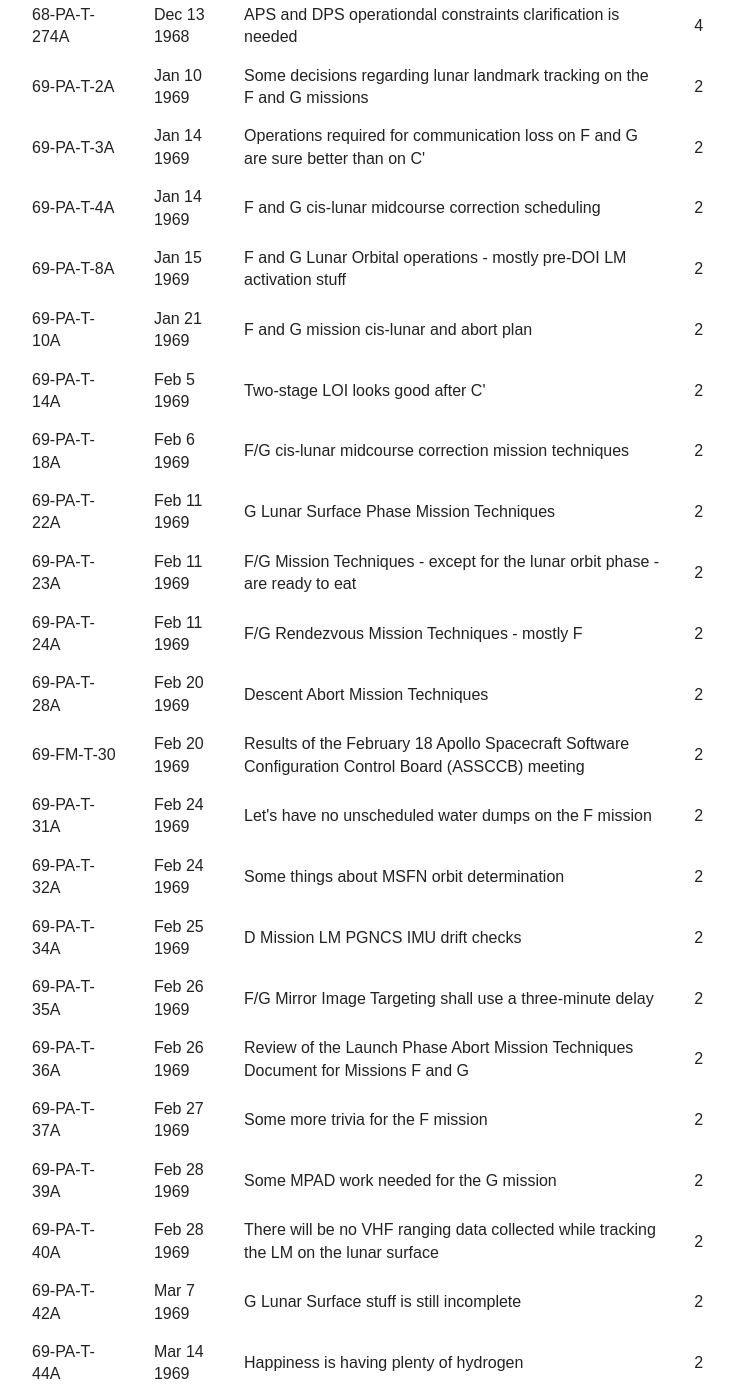
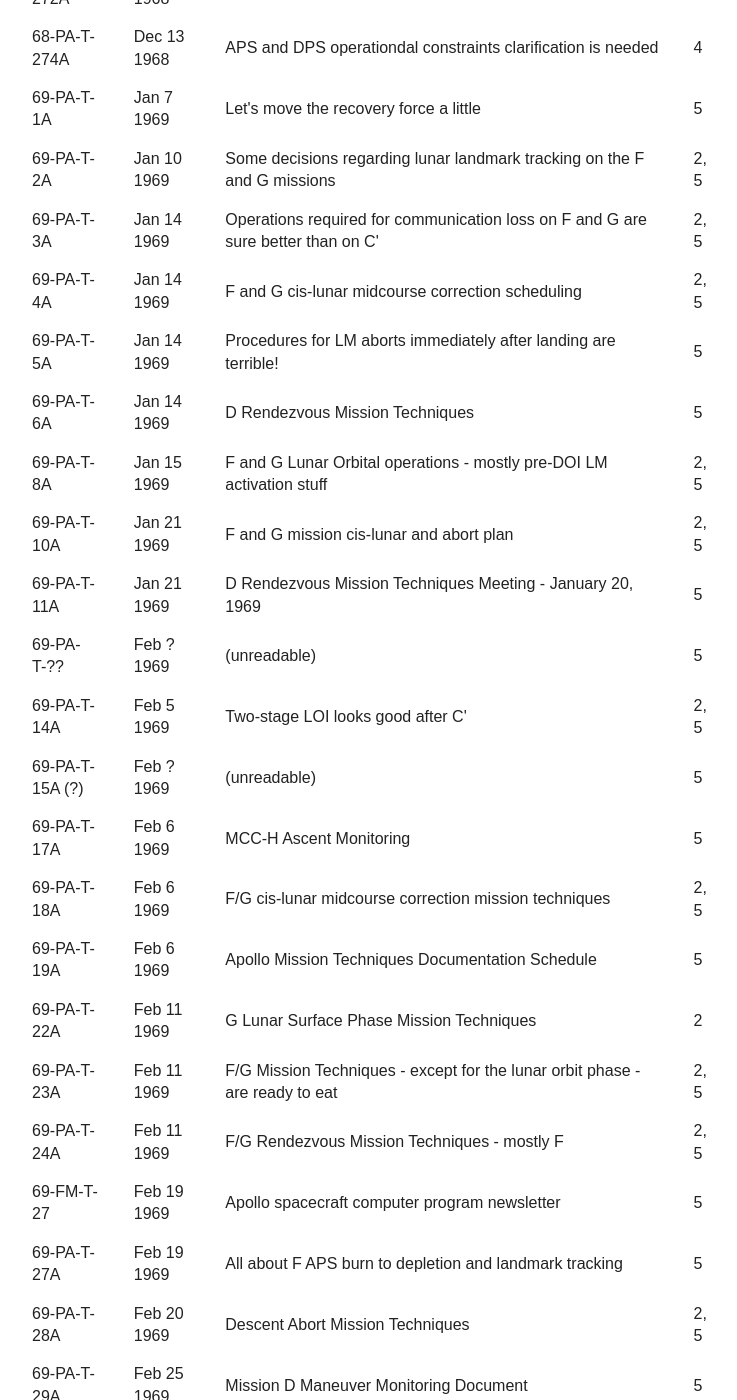
Before and after one commit to seanredmond/Tindallgrams, a Jekyll site: the page built from index.html, in a window 1280 px wide and 1400 px high, scrolled down 22267 px. Shown: the whole window, without its empty margins (264-1001 px from the left). Built offline with Jekyll 4.4.1, drawn with Linux system fonts in a browser that asks for light colours; some of the changed text lies outside the part shown.

Commit message:
Everything from 1969_tindallgrams.pdf added

```diff
--- a/index.html
+++ b/index.html
@@ -2173,46 +2173,94 @@
                 <td>4</td>
             </tr>
             <tr>
+                <td>69-PA-T-1A</td>
+                <td>Jan 7 1969</td>
+                <td>Let's move the recovery force a little</td>
+                <td>5</td>
+            </tr>
+            <tr>
                 <td>69-PA-T-2A</td>
                 <td>Jan 10 1969</td>
                 <td>Some decisions regarding lunar landmark tracking on the F and G missions</td>
-                <td>2</td>
+                <td>2, 5</td>
             </tr>
             <tr>
                 <td>69-PA-T-3A</td>
                 <td>Jan 14 1969</td>
                 <td>Operations required for communication loss on F and G are sure better than on C'</td>
-                <td>2</td>
+                <td>2, 5</td>
             </tr>
             <tr>
                 <td>69-PA-T-4A</td>
                 <td>Jan 14 1969</td>
                 <td>F and G cis-lunar midcourse correction scheduling</td>
-                <td>2</td>
+                <td>2, 5</td>
+            </tr>
+            <tr>
+                <td>69-PA-T-5A</td>
+                <td>Jan 14 1969</td>
+                <td>Procedures for LM aborts immediately after landing are terrible!</td>
+                <td>5</td>
+            </tr>
+            <tr>
+                <td>69-PA-T-6A</td>
+                <td>Jan 14 1969</td>
+                <td>D Rendezvous Mission Techniques</td>
+                <td>5</td>
             </tr>
             <tr>
                 <td>69-PA-T-8A</td>
                 <td>Jan 15 1969</td>
                 <td>F and G Lunar Orbital operations - mostly pre-DOI LM activation stuff</td>
-                <td>2</td>
+                <td>2, 5</td>
             </tr>
             <tr>
                 <td>69-PA-T-10A</td>
                 <td>Jan 21 1969</td>
                 <td>F and G mission cis-lunar and abort plan</td>
-                <td>2</td>
+                <td>2, 5</td>
+            </tr>
+            <tr>
+                <td>69-PA-T-11A</td>
+                <td>Jan 21 1969</td>
+                <td>D Rendezvous Mission Techniques Meeting - January 20, 1969</td>
+                <td>5</td>
+            </tr>
+            <tr>
+                <td>69-PA-T-??</td>
+                <td>Feb ? 1969</td>
+                <td>(unreadable)</td>
+                <td>5</td>
             </tr>
             <tr>
                 <td>69-PA-T-14A</td>
                 <td>Feb 5 1969</td>
                 <td>Two-stage LOI looks good after C'</td>
-                <td>2</td>
+                <td>2, 5</td>
+            </tr>
+            <tr>
+                <td>69-PA-T-15A (?)</td>
+                <td>Feb ? 1969</td>
+                <td>(unreadable)</td>
+                <td>5</td>
+            </tr>
+            <tr>
+                <td>69-PA-T-17A</td>
+                <td>Feb 6 1969</td>
+                <td>MCC-H Ascent Monitoring</td>
+                <td>5</td>
             </tr>
             <tr>
                 <td>69-PA-T-18A</td>
                 <td>Feb 6 1969</td>
                 <td>F/G cis-lunar midcourse correction mission techniques</td>
-                <td>2</td>
+                <td>2, 5</td>
+            </tr>
+            <tr>
+                <td>69-PA-T-19A</td>
+                <td>Feb 6 1969</td>
+                <td>Apollo Mission Techniques Documentation Schedule</td>
+                <td>5</td>
             </tr>
             <tr>
                 <td>69-PA-T-22A</td>
@@ -2224,37 +2272,55 @@
                 <td>69-PA-T-23A</td>
                 <td>Feb 11 1969</td>
                 <td>F/G Mission Techniques - except for the lunar orbit phase - are ready to eat</td>
-                <td>2</td>
+                <td>2, 5</td>
             </tr>
             <tr>
                 <td>69-PA-T-24A</td>
                 <td>Feb 11 1969</td>
                 <td>F/G Rendezvous Mission Techniques - mostly F</td>
-                <td>2</td>
+                <td>2, 5</td>
+            </tr>
+            <tr>
+                <td>69-FM-T-27</td>
+                <td>Feb 19 1969</td>
+                <td>Apollo spacecraft computer program newsletter</td>
+                <td>5</td>
+            </tr>
+            <tr>
+                <td>69-PA-T-27A</td>
+                <td>Feb 19 1969</td>
+                <td>All about F APS burn to depletion and landmark tracking</td>
+                <td>5</td>
             </tr>
             <tr>
                 <td>69-PA-T-28A</td>
                 <td>Feb 20 1969</td>
                 <td>Descent Abort Mission Techniques</td>
-                <td>2</td>
+                <td>2, 5</td>
+            </tr>
+            <tr>
+                <td>69-PA-T-29A</td>
+                <td>Feb 25 1969</td>
+                <td>Mission D Maneuver Monitoring Document</td>
+                <td>5</td>
             </tr>
             <tr>
                 <td>69-FM-T-30</td>
                 <td>Feb 20 1969</td>
                 <td>Results of the February 18 Apollo Spacecraft Software Configuration Control Board (ASSCCB) meeting</td>
-                <td>2</td>
+                <td>2, 5</td>
             </tr>
             <tr>
                 <td>69-PA-T-31A</td>
                 <td>Feb 24 1969</td>
                 <td>Let's have no unscheduled water dumps on the F mission</td>
-                <td>2</td>
+                <td>2, 5</td>
             </tr>
             <tr>
                 <td>69-PA-T-32A</td>
                 <td>Feb 24 1969</td>
                 <td>Some things about MSFN orbit determination</td>
-                <td>2</td>
+                <td>2, 5</td>
             </tr>
             <tr>
                 <td>69-PA-T-34A</td>
@@ -2266,145 +2332,169 @@
                 <td>69-PA-T-35A</td>
                 <td>Feb 26 1969</td>
                 <td>F/G Mirror Image Targeting shall use a three-minute delay</td>
-                <td>2</td>
+                <td>2, 5</td>
             </tr>
             <tr>
                 <td>69-PA-T-36A</td>
                 <td>Feb 26 1969</td>
                 <td>Review of the Launch Phase Abort Mission Techniques Document for Missions F and G</td>
-                <td>2</td>
+                <td>2, 5</td>
             </tr>
             <tr>
                 <td>69-PA-T-37A</td>
                 <td>Feb 27 1969</td>
                 <td>Some more trivia for the F mission</td>
-                <td>2</td>
+                <td>2, 5</td>
             </tr>
             <tr>
                 <td>69-PA-T-39A</td>
                 <td>Feb 28 1969</td>
                 <td>Some MPAD work needed for the G mission</td>
-                <td>2</td>
+                <td>2, 5</td>
             </tr>
             <tr>
                 <td>69-PA-T-40A</td>
                 <td>Feb 28 1969</td>
                 <td>There will be no VHF ranging data collected while tracking the LM on the lunar surface</td>
-                <td>2</td>
+                <td>2, 5</td>
             </tr>
             <tr>
                 <td>69-PA-T-42A</td>
                 <td>Mar 7 1969</td>
                 <td>G Lunar Surface stuff is still incomplete</td>
-                <td>2</td>
+                <td>2, 5</td>
             </tr>
             <tr>
                 <td>69-PA-T-44A</td>
                 <td>Mar 14 1969</td>
                 <td>Happiness is having plenty of hydrogen</td>
-                <td>2</td>
+                <td>2, 5</td>
             </tr>
             <tr>
                 <td>69-PA-T-45A</td>
                 <td>Mar 12 1969</td>
                 <td>Simplification to the pre-PDI abort procedure</td>
-                <td>2</td>
+                <td>2, 5</td>
             </tr>
             <tr>
                 <td>69-PA-T-52A</td>
                 <td>Apr 1 1969</td>
                 <td>PGNCS operations while on the lunar surface</td>
-                <td>2</td>
+                <td>2, 5</td>
             </tr>
             <tr>
                 <td>69-PA-T-53A</td>
                 <td>Apr 3 1969</td>
                 <td>Some G Mission Techniques action items</td>
-                <td>2</td>
+                <td>2, 5</td>
             </tr>
             <tr>
                 <td>69-PA-T-54A</td>
                 <td>Apr 4 1969</td>
-                <td>RL$ Determination</td>
-                <td>2</td>
+                <td>RLS Determination</td>
+                <td>2, 5</td>
             </tr>
             <tr>
                 <td>69-PA-T-55A</td>
                 <td>Apr 4 1969</td>
                 <td>AGS alignments in lunar orbit and operations on the lunar surface</td>
-                <td>2</td>
+                <td>2, 5</td>
             </tr>
             <tr>
                 <td>69-PA-T-56A</td>
                 <td>Apr 8 1969</td>
                 <td>Some things about Ascent from the moon</td>
-                <td>2</td>
+                <td>2, 5</td>
             </tr>
             <tr>
                 <td>69-PA-T-58A</td>
                 <td>Apr 10 1969</td>
                 <td>Descent monitoring at MCC</td>
-                <td>2</td>
+                <td>2, 5</td>
+            </tr>
+            <tr>
+                <td>69-PA-T-59A</td>
+                <td>Apr 11 1969</td>
+                <td>F Rendezvous Mission Techniques Clean-up</td>
+                <td>5</td>
             </tr>
             <tr>
                 <td>69-PA-T-61A</td>
                 <td>Apr 15 1969</td>
                 <td>Let's drop one of the lunar surface RR tests</td>
-                <td>2</td>
+                <td>2, 5</td>
+            </tr>
+            <tr>
+                <td>69-PA-T-62A</td>
+                <td>Apr 23 1969</td>
+                <td>F mission rule regarding DPS gimbal drive failure indication</td>
+                <td>2, 5</td>
             </tr>
             <tr>
                 <td>69-PA-T-63A</td>
                 <td>Apr 15 1969</td>
                 <td>Some things about Descent</td>
-                <td>2</td>
+                <td>2, 5</td>
             </tr>
             <tr>
                 <td>69-PA-T-64A</td>
                 <td>Apr 16 1969</td>
                 <td>How the MSFN and sextant data are used to target DOI and Descent</td>
-                <td>2</td>
-            </tr>
-            <tr>
-                <td>69-PA-T-<62A/td>
-                <td>Apr 23 1969</td>
-                <td>F mission rule regarding DPS gimbal drive failure indication</td>
-                <td>2</td>
+                <td>2, 5</td>
+            </tr>
+            <tr>
+                <td>69-PA-T-66A</td>
+                <td>Apr 30 1969</td>
+                <td>What's descent al about?</td>
+                <td>5</td>
+            </tr>
+            <tr>
+                <td>69-PA-T-67A</td>
+                <td>May 1 1969</td>
+                <td>Descent Aborts and subsequent Rendezvous Mission Techniques</td>
+                <td>5</td>
             </tr>
             <tr>
                 <td>69-PA-T-69A</td>
                 <td>May 2 1969</td>
                 <td>CSM rendezvous navigation works fine using just VHF ranging</td>
-                <td>2</td>
+                <td>2, 5</td>
             </tr>
             <tr>
                 <td>69-PA-T-70A</td>
                 <td>May 5 1969</td>
                 <td>Descent Monitoring Mission Techniques - a status report</td>
-                <td>2</td>
+                <td>2, 5</td>
             </tr>
             <tr>
                 <td>69-PA-T-71A</td>
                 <td>May 6 1969</td>
                 <td>Ascent newsletter</td>
-                <td>2</td>
+                <td>2, 5</td>
             </tr>
             <tr>
                 <td>69-PA-T-72A</td>
                 <td>May 6 1969</td>
                 <td>Comments on IMU compensation procedures</td>
-                <td>2</td>
+                <td>2, 5</td>
+            </tr>
+            <tr>
+                <td>69-PA-T-73A</td>
+                <td>May 7 1969</td>
+                <td>Apollo Mission Techniques Documentation Schedule</td>
+                <td>5</td>
             </tr>
             <tr>
                 <td>69-PA-T-74A</td>
                 <td>May 8 1969</td>
-                <td>The LM4 RR/LGC interface may be broken, but that's okay - sort_</td>
-                <td>2</td>
+                <td>The LM4 RR/LGC interface may be broken, but that's okay - sorta</td>
+                <td>2, 5</td>
             </tr>
             <tr>
                 <td>69-PA-T-75A</td>
                 <td>May 12 1969</td>
                 <td>Cis-lunar state vector updating procedure change</td>
-                <td>2</td>
+                <td>2, 5</td>
             </tr>
             <tr>
                 <td>69-PA-T-76A</td>
@@ -2416,49 +2506,55 @@
                 <td>69-PA-T-77A</td>
                 <td>May 12 1969</td>
                 <td>Manual Steering for LM Ascent</td>
-                <td>2</td>
+                <td>2, 5</td>
             </tr>
             <tr>
                 <td>69-PA-T-78A</td>
                 <td>May 15 1969</td>
                 <td>Some "improvements" in the Descent preparation procedures</td>
-                <td>2</td>
+                <td>2, 5</td>
+            </tr>
+            <tr>
+                <td>69-PA-T-81A</td>
+                <td>May 26 1969</td>
+                <td>Attention worthy Descent Program Anomaly</td>
+                <td>5</td>
             </tr>
             <tr>
                 <td>69-PA-T-82A</td>
                 <td>May 28 1969</td>
                 <td>Descent, Lunar Surface, and Ascent Mission Techniques with the H crew</td>
-                <td>2</td>
+                <td>2, 5</td>
             </tr>
             <tr>
                 <td>69-PA-T-83A</td>
                 <td>May 29 1969</td>
                 <td>DPS low level propellant light</td>
-                <td>2</td>
+                <td>2, 5</td>
             </tr>
             <tr>
                 <td>69-PA-T-84A</td>
                 <td>Jun 4 1969</td>
                 <td>G Rendezvous Navigation OJT is proposed</td>
-                <td>2</td>
+                <td>2, 5</td>
             </tr>
             <tr>
                 <td>69-PA-T-87A</td>
                 <td>Jun 5 1969</td>
                 <td>PRN ranging in lunar orbit is unnecessary</td>
-                <td>2</td>
+                <td>2, 5</td>
             </tr>
             <tr>
                 <td>69-PA-T-92A</td>
                 <td>Jun 11 1969</td>
                 <td>CSM Rescue Mission Techniques are complete and clean</td>
-                <td>2</td>
+                <td>2, 5</td>
             </tr>
             <tr>
                 <td>69-PA-T-93A</td>
                 <td>Jun 13 1969</td>
                 <td>Some significant LUMINARY program changes you should know about</td>
-                <td>2</td>
+                <td>2, 5</td>
             </tr>
             <tr>
                 <td>69-PA-T-94A</td>
```
